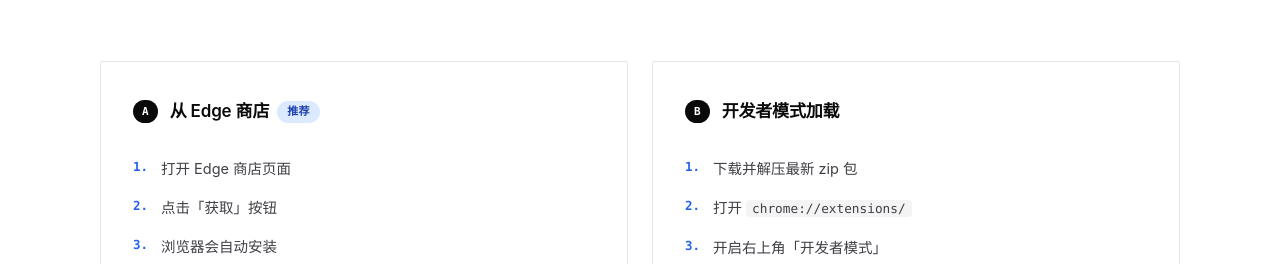
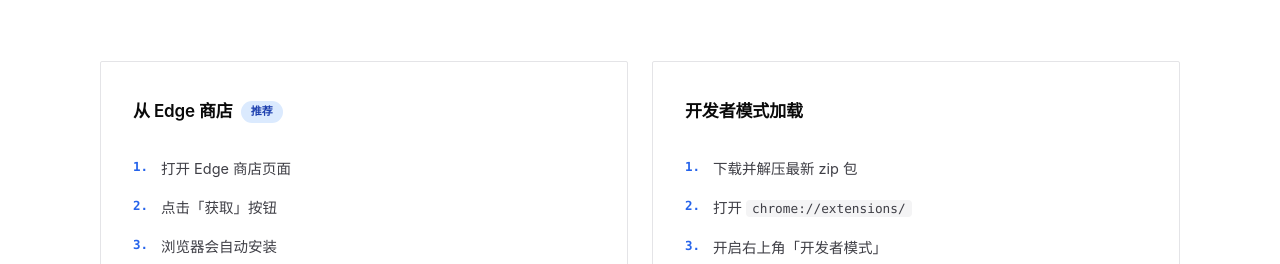
Before and after one commit to guihuo125/adshield, a browser extension: page docs/index.html in a window 1280 px wide. Shown: the part 2910-3174 px from the top of the page. Drawn offline with Linux system fonts and the light colour scheme.

Commit message:
style: 安装卡片去掉 A/B 编号

```diff
--- a/docs/index.html
+++ b/docs/index.html
@@ -236,12 +236,12 @@ code{font-family:var(--font-mono);font-size:.88em;padding:1px 6px;background:var
 </div>
 <div class="install">
 <div class="inst r">
-<div class="inst-h"><span class="num">A</span><h3>从 Edge 商店<span class="inst-badge">推荐</span></h3></div>
+<div class="inst-h"><h3>从 Edge 商店<span class="inst-badge">推荐</span></h3></div>
 <ol><li>打开 Edge 商店页面</li><li>点击「获取」按钮</li><li>浏览器会自动安装</li></ol>
 <a class="btn btn-primary" href="https://microsoftedge.microsoft.com/addons/detail/ogjodahjklhodkmnjhopkopflngicokg" target="_blank">前往商店<svg viewBox="0 0 24 24" width="14" height="14" fill="none" stroke="currentColor" stroke-width="2" stroke-linecap="round" stroke-linejoin="round"><line x1="7" y1="17" x2="17" y2="7"/><polyline points="7 7 17 7 17 17"/></svg></a>
 </div>
 <div class="inst r d1">
-<div class="inst-h"><span class="num">B</span><h3>开发者模式加载</h3></div>
+<div class="inst-h"><h3>开发者模式加载</h3></div>
 <ol><li>下载并解压最新 zip 包</li><li>打开 <code>chrome://extensions/</code></li><li>开启右上角「开发者模式」</li><li>点击「加载已解压的扩展程序」</li><li>选择解压后的目录</li></ol>
 <a class="btn btn-ghost" href="https://github.com/guihuo125/adshield/releases/latest" target="_blank">下载最新版<svg viewBox="0 0 24 24" width="14" height="14" fill="none" stroke="currentColor" stroke-width="2" stroke-linecap="round" stroke-linejoin="round"><line x1="7" y1="17" x2="17" y2="7"/><polyline points="7 7 17 7 17 17"/></svg></a>
 </div>
```
